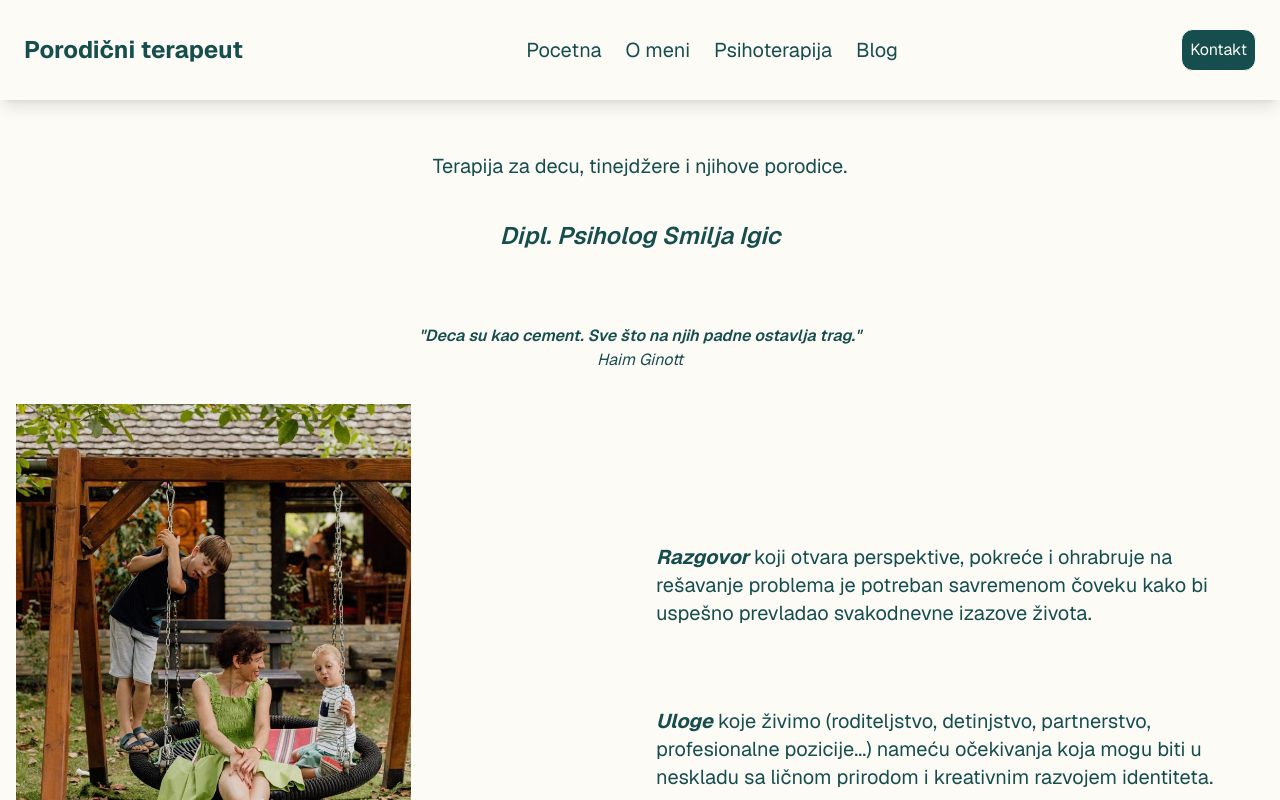
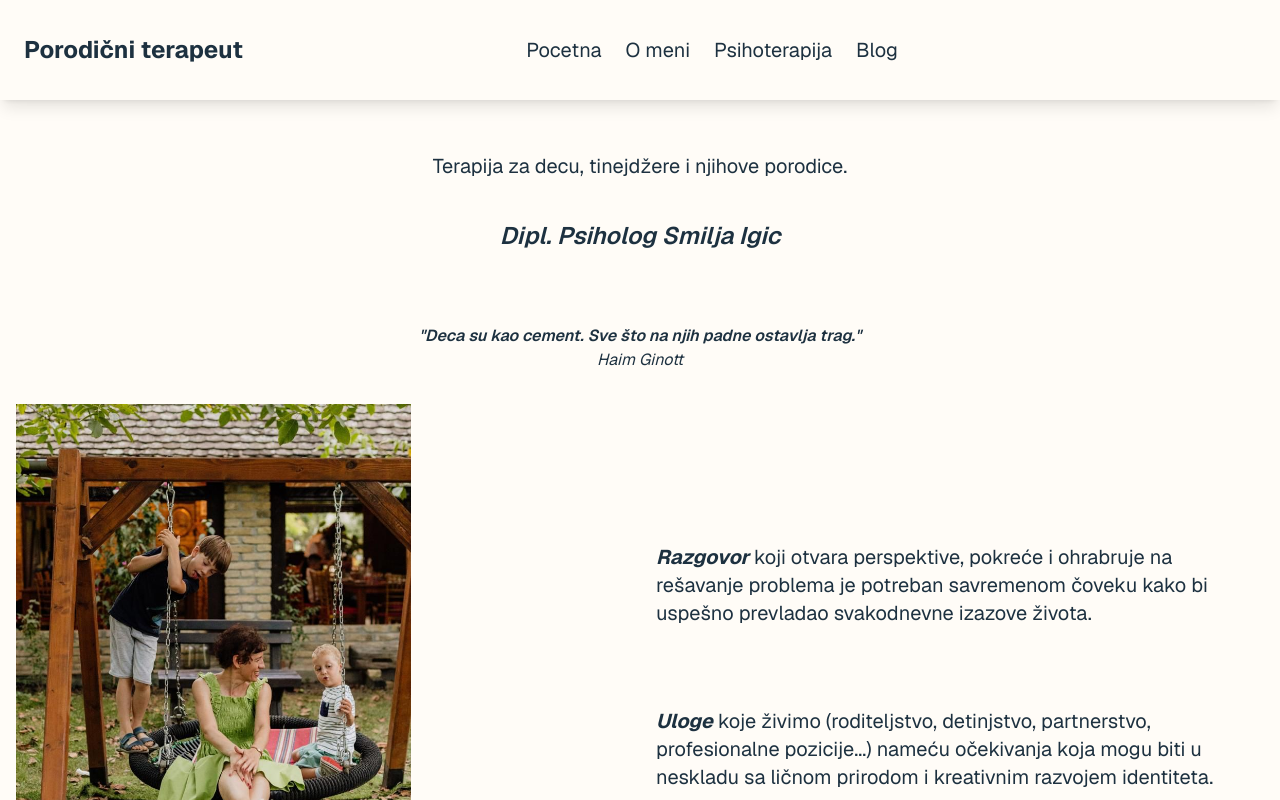
Before and after one commit to Milos191405/smiljaigicpsiholog, a Next.js app: page / in a window 1280 px wide. Shown: the top 800 px of the page. Built offline with nearby package versions, Linux system fonts and the light colour scheme.

Commit message:
adding new colors and changing styling

```diff
--- a/components/Footer.js
+++ b/components/Footer.js
@@ -11,11 +11,11 @@
 
       <div className="">
 
-        <a href="https://www.linkedin.com" target="_blank" rel="noopener noreferrer">
+        <a href="https://www.linkedin.com/in/smilja-igi%C4%87-16734866/" target="_blank" rel="noopener noreferrer">
           <FontAwesomeIcon icon={faLinkedin} className="text-foreground hover:text-blue-500 transition-all duration-300 text-2xl" />
         </a>
 
-        <a href="mailto:example@com" target="_blank" rel="noopener noreferrer">
+        <a href="mailto:gajins@yahoo.com" target="_blank" rel="noopener noreferrer">
           <FontAwesomeIcon icon={faEnvelope} className="text-foreground-700 ml-4 text-2xl hover:text-gray-500 transition-all duration-300" />
         </a>
 
--- a/components/RandomQuote.js
+++ b/components/RandomQuote.js
@@ -4,21 +4,25 @@
 import quotes from "@/src/data/quotes.json";
 
 function RandomQuote() {
-  const getRandomQuote = () =>
-    quotes.length > 0
-      ? quotes[Math.floor(Math.random() * quotes.length)]
-      : { text: "Psihoterapija je put do samorazumevanja.", author: "Nepoznat autor" };
-
-  const [randomQuote, setRandomQuote] = useState(getRandomQuote);
+  const [randomQuote, setRandomQuote] = useState(null);
 
   useEffect(() => {
+    const getRandomQuote = () =>
+      quotes.length > 0
+        ? quotes[Math.floor(Math.random() * quotes.length)]
+        : { text: "Psihoterapija je put do samorazumevanja.", author: "" };
+
     setRandomQuote(getRandomQuote());
   }, []);
+
+  if (!randomQuote) return null;
 
   return (
     <div className="p-4 text-center">
       <p className="italic font-semibold">{`"${randomQuote.text}"`}</p>
-      <p className="italic">{randomQuote.author}</p>
+      {randomQuote.author && randomQuote.author !== "Nepoznati autor" && (
+        <p className="italic">{randomQuote.author}</p>
+      )}
     </div>
   );
 }
--- a/src/app/Psihoterapija/page.js
+++ b/src/app/Psihoterapija/page.js
@@ -1,6 +1,7 @@
 import Navbar from "@/components/Navbar";
 import ImageComponent from "@/components/ImageComponent";
 import RandomQuote from "@/components/RandomQuote";
+import Footer from "@/components/Footer";
 
 
 function Psihoterapija() {
@@ -55,6 +56,7 @@
           </ul>
         </div>
       </article>
+      <Footer />
     </>
   );
 }
--- a/src/app/globals.css
+++ b/src/app/globals.css
@@ -1,39 +1,31 @@
 @import "tailwindcss";
 
+:root {
+  --background: #fffcf7;
+  --background-secondary: #e8d7d2;
+  --text-primary: #1d3140;
+  --text-secondary: #a5514f;
+  --font-sans: "Raleway", sans-serif;
+  --font-mono: "Geist Mono", monospace;
 
-:root {
-  --background: #fdfbf6;
-  --foreground: #164e4e;
-  --font-sans: var(--font-geist-sans);
-  --font-mono: var(--font-geist-mono);
+
 }
-
-@theme inline {
-  --color-background: var(--background);
-  --color-foreground: var(--foreground);
-  --font-sans: var(--font-geist-sans);
-  --font-mono: var(--font-geist-mono);
-}
-
-/* @media (prefers-color-scheme: dark) {
-  :root {
-    --background: #0a0a0a;
-    --foreground: #ededed;
-  }
-} */
 
 body {
   background: var(--background);
-  color: var(--foreground);
-  font-family: Arial, Helvetica, sans-serif;
+  color: var(--text-primary);
+  font-family: var(--font-sans);
 }
 
 @theme {
-  --font-display: "Geist", "sans-serif";
+  --color-background: var(--background);
+  --color-background-secondary: var(--background-secondary);
+  --color-text-primary: var(--text-primary);
+  --color-text-secondary: var(--text-secondary);
+  --color-primary-bg: var(--primary-bg);
+  --color-secondary-bg: var(--secondary-bg);
+  --color-ternary-bg: var(--ternary-bg);
+  --font-display: "Raleway", sans-serif;
   --font-display--font-feature-settings: "cv02", "cv03", "cv04", "cv11";
   --font-display--font-variation-settings: "opsz" 32;
 }
-
-/* primary bg #71cd7d
-secondary bg #6cbb9d
-ternary bg #66a8bc */
```
